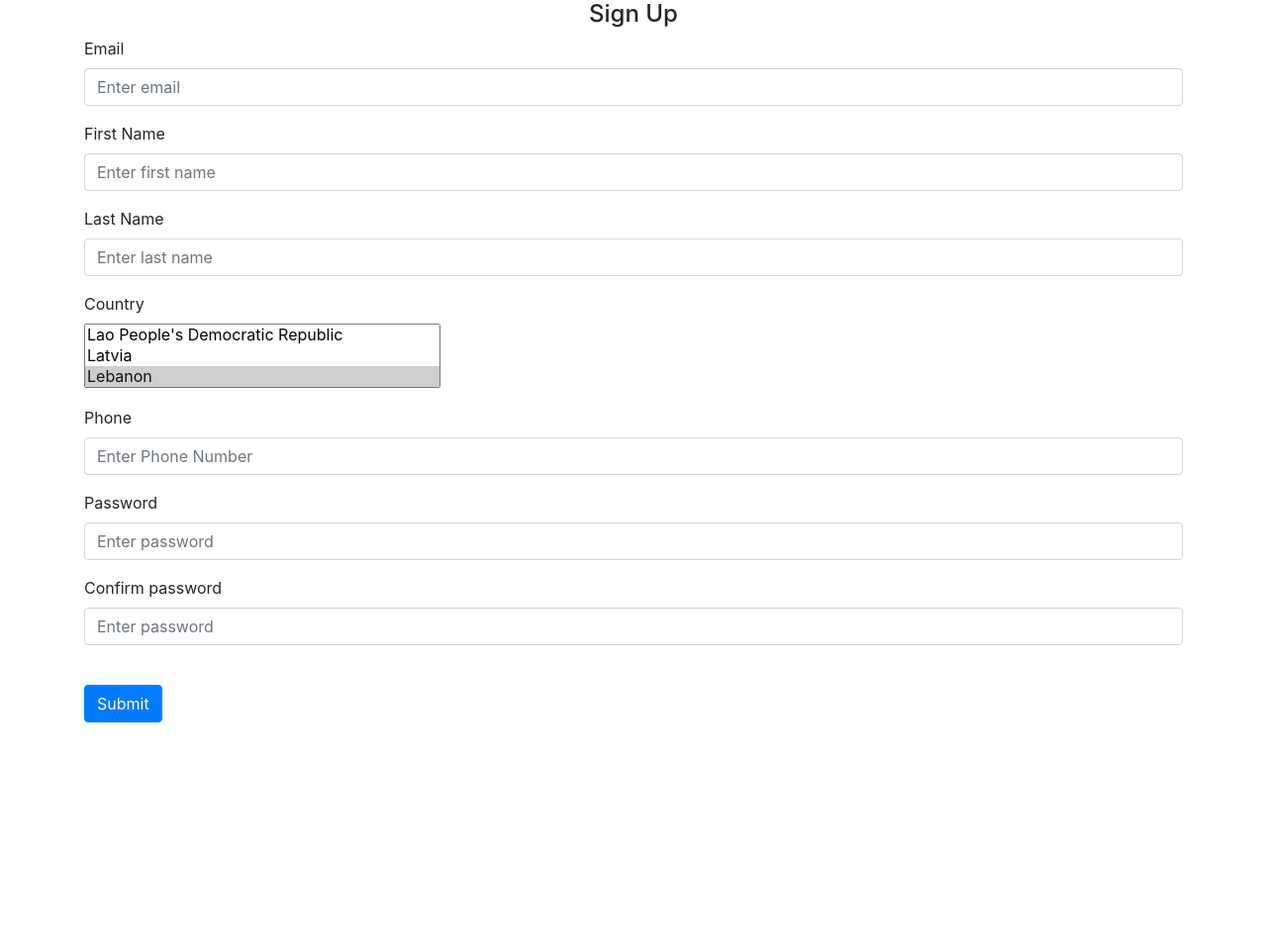
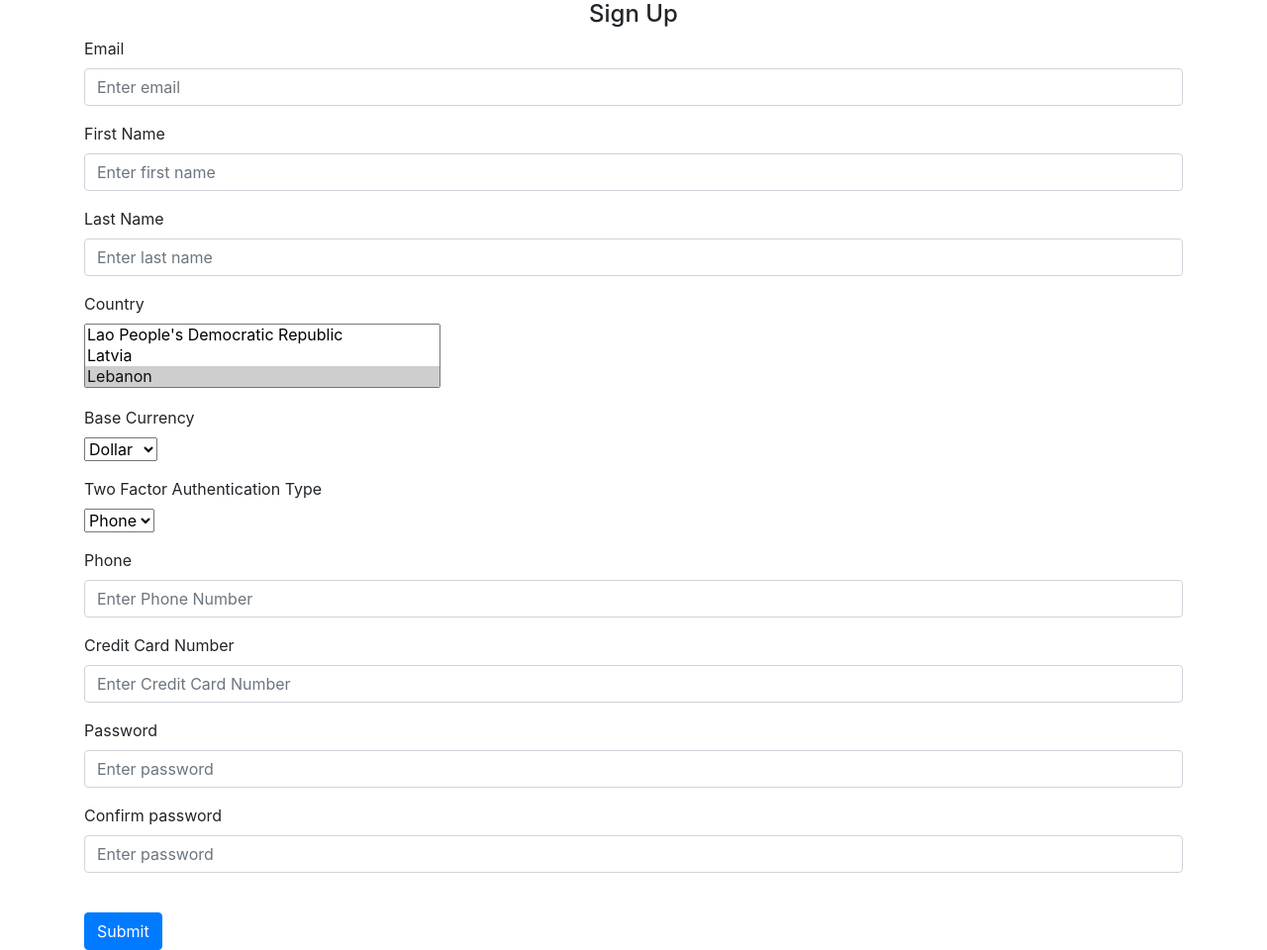
Before and after one commit to IIWesleyII/Asset-Manager, a Flask app: page /sign-up in a window 1280 px wide. Shown: the part 56-1016 px from the top of the page at 99% size. Before the commit the page ends 786 px from the top, so only its background shows below. Run offline with Flask 2, Linux system fonts and the light colour scheme; parts of the project's set-up code (start-up, migrations or seed data) failed here and were passed over; some libraries are stand-ins or nearby versions.

Commit message:
added more fields to the signup page

```diff
--- a/website/auth.py
+++ b/website/auth.py
@@ -39,7 +39,10 @@ def sign_up():
         f_name = request.form.get('firstName')
         l_name = request.form.get('lastName')
         country = request.form.get('country')
+        base_currency = request.form.get('base_currency')
+        two_factor_auth_type = request.form.get('two_factor_auth_type')
         phone_number = request.form.get('phone_number')
+        payment_info = request.form.get('payment_info')
         password_1 = request.form.get('password1')
         password_2 = request.form.get('password2')
 
@@ -53,18 +56,25 @@ def sign_up():
             flash('First Name cannot be empty.', category='error')
         elif len(l_name) == 0:
             flash('Last Name cannot be empty.', category='error')
-        # evntually make country dropdown menu
         elif len(country) == 0:
             flash('Country cannot be empty.', category='error')
+        elif len(base_currency) == 0:
+            flash('Choose a base currency.', category='error')
+        elif len(two_factor_auth_type) == 0:
+            flash('Choose a type of two factor authentication.', category='error')
         elif len(phone_number) < 7 or phone_number.isdigit() == False:
             flash('Phone number bust be 10 numbers', category='error')
+        elif len(payment_info) != 16 or payment_info.isdigit() == False:
+            flash('Enter a correct 16 digit Credit card number.', category='error')
         elif password_1 != password_2:
             flash('Password\'s do not match.', category='error')
         elif len(password_1) < 7:
             flash('Password must be at least 8 characters long.', category='error')
         else:
             new_user = Users(email=email, f_name=f_name, l_name=l_name,
-                country=country, phone_number=phone_number, password=generate_password_hash(password_1, method='sha256'))
+                country=country, base_currency=base_currency, two_factor_auth_type=two_factor_auth_type,
+                phone_number=phone_number,payment_info=generate_password_hash(payment_info, method='sha256'),
+                password=generate_password_hash(password_1, method='sha256'))
             db.session.add(new_user)
             db.session.commit()
 
--- a/website/templates/base.html
+++ b/website/templates/base.html
@@ -33,6 +33,7 @@
             <div class="navbar-nav">
                 {% if user.is_authenticated %}
                 <a class="nav-item nav-link" id="home" href="/">Home</a>
+                <a class="nav-item nav-link" id="profile" href="/profile">Profile</a>
                 <a class="nav-item nav-link" id="portfolio" href="/portfolio">Portfolio</a>
                 <a class="nav-item nav-link" id="market" href="/market">Market</a>
                 <a class="nav-item nav-link" id="logout" href="/logout">Logout</a>
--- /dev/null
+++ b/website/templates/profile.html
@@ -0,0 +1,4 @@
+{% extends "base.html" %}
+{% block content %}
+<h1>Profile</h1>
+{% endblock %}
--- a/website/templates/sign_up.html
+++ b/website/templates/sign_up.html
@@ -279,6 +279,24 @@
         </select>
     </div>
     <div class="form-group">
+        <label for= "base_currency">Base Currency</label>
+        <br>
+        <select name="base_currency" id="base_currency">
+            <option value="Dollar">Dollar</option>
+            <option value="Euro">Euro</option>
+            <option value="Bitcoin">Bitcoin</option>
+            <option value="Ether">Ether</option>
+            <option value="Ada">Ada</option>
+        </select>
+    </div>
+    <div class="form-group">
+        <label for= "two_factor_auth_type">Two Factor Authentication Type</label>
+        <br>
+        <select name="two_factor_auth_type" id="two_factor_auth_type">
+            <option value="phone">Phone</option>
+        </select>
+    </div>
+    <div class="form-group">
         <label for= "phone_number">Phone</label>
         <input
             type="text"
@@ -286,6 +304,16 @@
             id="phone_number"
             name="phone_number"
             placeholder="Enter Phone Number"
+        />
+    </div>
+    <div class="form-group">
+        <label for= "payment_info">Credit Card Number</label>
+        <input
+            type="password"
+            class="form-control"
+            id="payment_info"
+            name="payment_info"
+            placeholder="Enter Credit Card Number"
         />
     </div>
     <div class="form-group">
--- a/website/views.py
+++ b/website/views.py
@@ -18,3 +18,8 @@ def portfolio():
 @login_required
 def market():
     return render_template("market.html", user=current_user)
+
+@views.route('/profile')
+@login_required
+def profile():
+    return render_template("profile.html", user=current_user)
```
